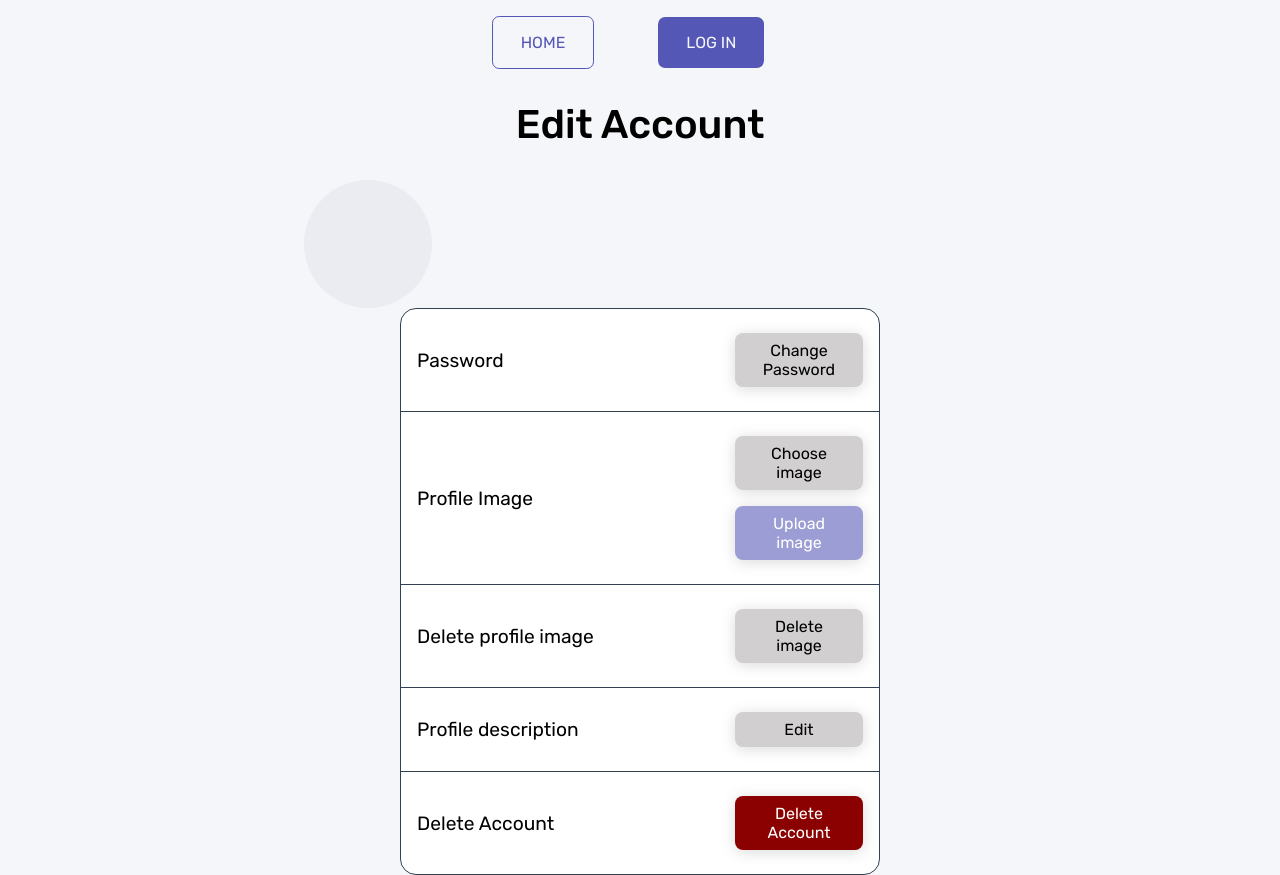
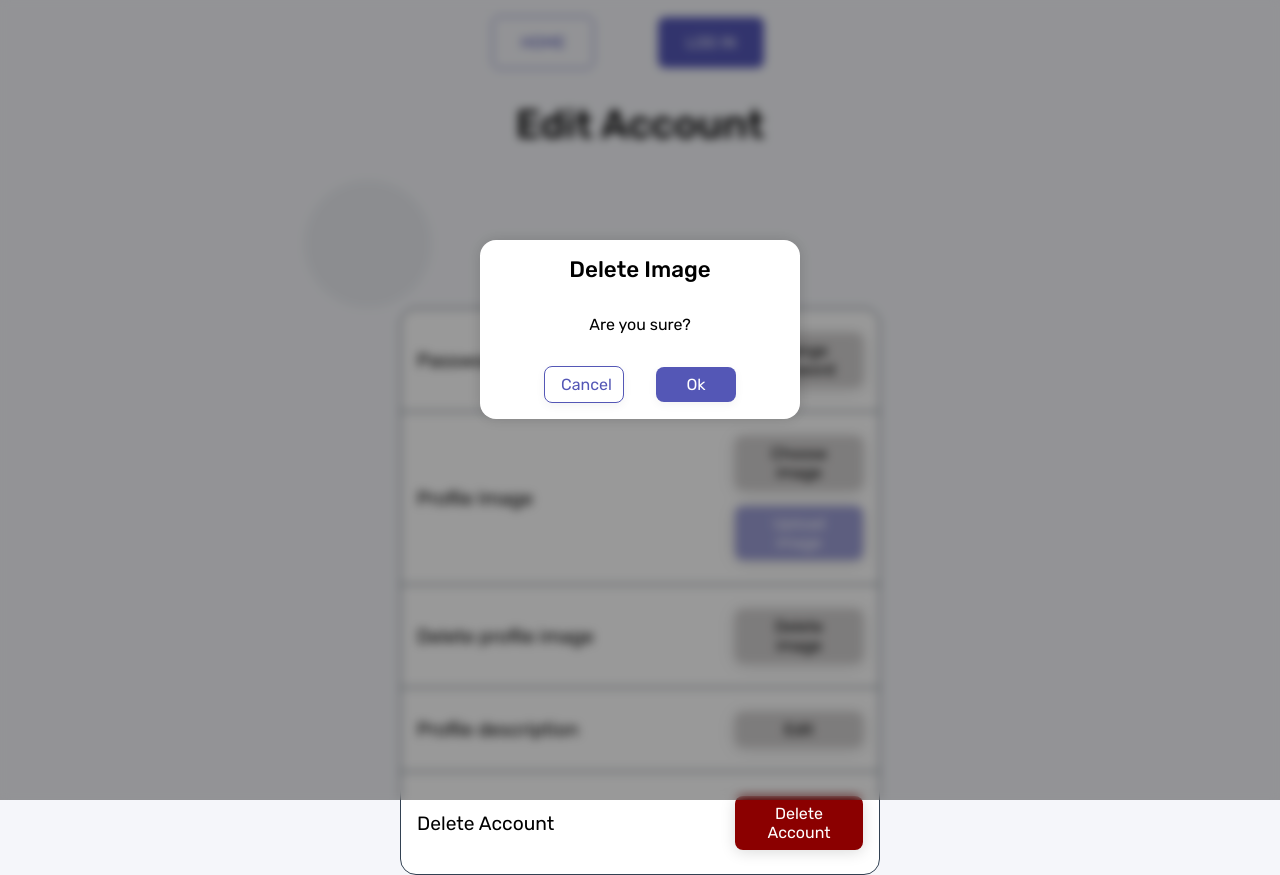
Before and after one commit to SpectreAscended/interactive-comment-section, a React (Vite) app: page /account in a window 1280 px wide. Both pictures are taken after a click on the button "Delete image". Built offline with nearby package versions, Linux system fonts and the light colour scheme; no server answers.

Commit message:
Added modal confirm pop up for deleting profile image

```diff
--- a/src/components/UI/Backdrop.tsx
+++ b/src/components/UI/Backdrop.tsx
@@ -1,3 +1,5 @@
+import { uiActions } from '../../store/uiSlice';
+import { useDispatch } from 'react-redux/es/hooks/useDispatch';
 import './backdrop.scss';
 
 interface BackdropProps {
@@ -6,8 +8,10 @@ interface BackdropProps {
 }
 
 const Backdrop: React.FC<BackdropProps> = ({ children, onClose }) => {
+  const dispatch = useDispatch();
+
   return (
-    <div className="backdrop" onClick={onClose}>
+    <div className="backdrop" onClick={() => dispatch(uiActions.closeModal())}>
       {children}
     </div>
   );
--- a/src/components/UI/Modal.tsx
+++ b/src/components/UI/Modal.tsx
@@ -23,13 +23,23 @@ const Modal: React.FC<ModalProps> = ({
   };
   return (
     <Backdrop onClose={closeModalHandler}>
-      <div className="modal">
+      <div className="modal" onClick={e => e.stopPropagation()}>
         <h1 className="modal__heading">{title}</h1>
         <p className="modal__message">{message}</p>
         <div className="modal__actions">
-          <button className="modal__btn modal__btn--secondary">Cancel</button>
+          <button
+            className="modal__btn modal__btn--secondary"
+            onClick={onSecondary}
+          >
+            Cancel
+          </button>
 
-          <button className="modal__btn modal__btn--primary">Ok</button>
+          <button
+            className="modal__btn modal__btn--primary"
+            onClick={onPrimary}
+          >
+            Ok
+          </button>
         </div>
       </div>
     </Backdrop>
--- a/src/components/UI/backdrop.scss
+++ b/src/components/UI/backdrop.scss
@@ -4,7 +4,7 @@
   left: 0;
   right: 0;
   bottom: 0;
-  background-color: rgba(0, 0, 0, 0.15);
+  background-color: rgba(0, 0, 0, 0.4);
   backdrop-filter: blur(5px);
   z-index: 50;
 }
--- a/src/components/auth/Account.tsx
+++ b/src/components/auth/Account.tsx
@@ -2,6 +2,7 @@ import { authContext } from '../../context/AuthContext';
 import { useContext, useState, useEffect } from 'react';
 import { Link } from 'react-router-dom';
 import { storage, auth } from '../../firebase';
+import { updateProfile } from 'firebase/auth';
 import {
   ref,
   uploadBytes,
@@ -9,14 +10,20 @@ import {
   getDownloadURL,
   deleteObject,
 } from 'firebase/storage';
+import Modal from '../UI/Modal';
+import { useDispatch } from 'react-redux/es/hooks/useDispatch';
+import { uiActions } from '../../store/uiSlice';
+import { useAppSelector } from '../../hooks/stateHooks';
 import './account.scss';
-import { updateProfile } from 'firebase/auth';
 
 const Account: React.FC = () => {
   const { userData, updateUserImage } = useContext(authContext);
   const [imageUpload, setImageUpload] = useState<any>(null);
   const [img, setImg] = useState<string | null>(null);
   const uid = userData.uid;
+
+  const dispatch = useDispatch();
+  const modalOpen = useAppSelector(state => state.ui.modalOpen);
 
   const imagesListRef = ref(storage, `users/${uid}/userImage/`);
   const uploadImage = async (e: React.FormEvent) => {
@@ -50,17 +57,32 @@ const Account: React.FC = () => {
     }
   }, []);
 
-  const deleteImageHandler = async () => {
+  const proceedPromptHandler = async () => {
     const res = await list(imagesListRef);
     const item = res.items[0].fullPath;
     const itemRef = ref(storage, item);
     deleteObject(itemRef);
     updateUserImage('');
     setImg(null);
+    dispatch(uiActions.closeModal());
+  };
+
+  const deleteImageHandler = async () => {
+    dispatch(uiActions.openModal());
   };
 
   return (
     <section className="account">
+      {modalOpen && (
+        <Modal
+          title="Delete Image"
+          message="Are you sure?"
+          onSecondary={() => {
+            dispatch(uiActions.closeModal());
+          }}
+          onPrimary={proceedPromptHandler}
+        />
+      )}
       <h1 className="account__heading">Edit Account</h1>
       <figure className="account__settings--userImg">
         {img ? <img src={img} alt="" className="image" /> : ''}
```
